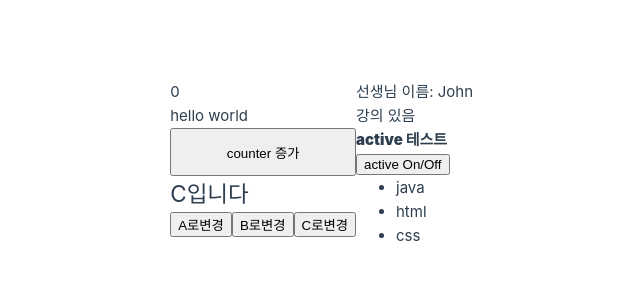
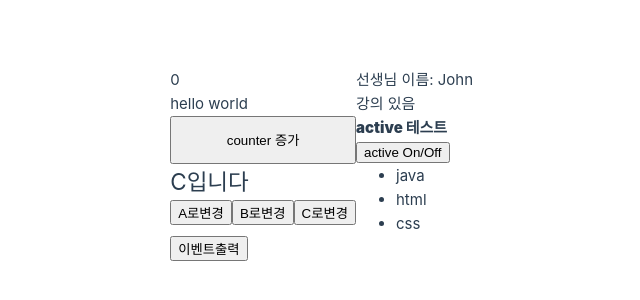
Before and after one commit to sungwook-practice/vue3js, a Vue app in the folder vue-project/: page / in a window 1280 px wide. Shown: the part 236-536 px from the top of the page, without its empty margins (284-924 px from the left). Built offline with nearby package versions, Linux system fonts and the light colour scheme.

Commit message:
event 예제 추가

```diff
--- a/vue-project/src/App.vue
+++ b/vue-project/src/App.vue
@@ -29,7 +29,7 @@
 		<button v-on:click="character = 'C'">C로변경</button>
 	</div>
 
-	<!-- example4 -->
+	<!-- example5 -->
 	<div>
 		<ul>
 			<template v-for="language in languages" :key="language.id">
@@ -38,6 +38,11 @@
 				</li>
 			</template>
 		</ul>
+	</div>
+
+	<!-- example6 -->
+	<div>
+		<button @click="printEventInfo('Hello Vue3', $event)">이벤트출력</button>
 	</div>
 </template>
 
@@ -80,6 +85,13 @@ export default {
 			{ id: 3, message: 'css' },
 		])
 
+		// example6
+		const printEventInfo = (message, event) => {
+			console.log('messag: ', message)
+			console.log('event.target: ', event.target)
+			console.log('event.target.tagName: ', event.target.tagName)
+		}
+
 		return {
 			counter,
 			message,
@@ -90,6 +102,7 @@ export default {
 			toggleActvie,
 			character,
 			languages,
+			printEventInfo,
 		}
 	},
 }
```
